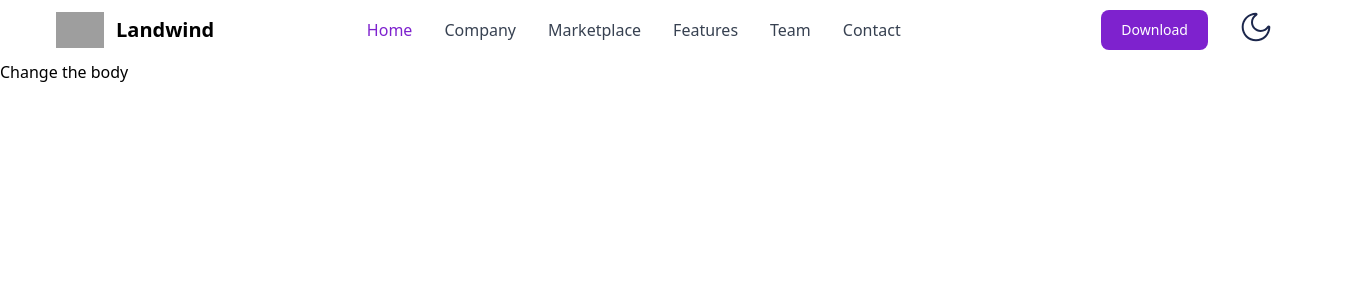
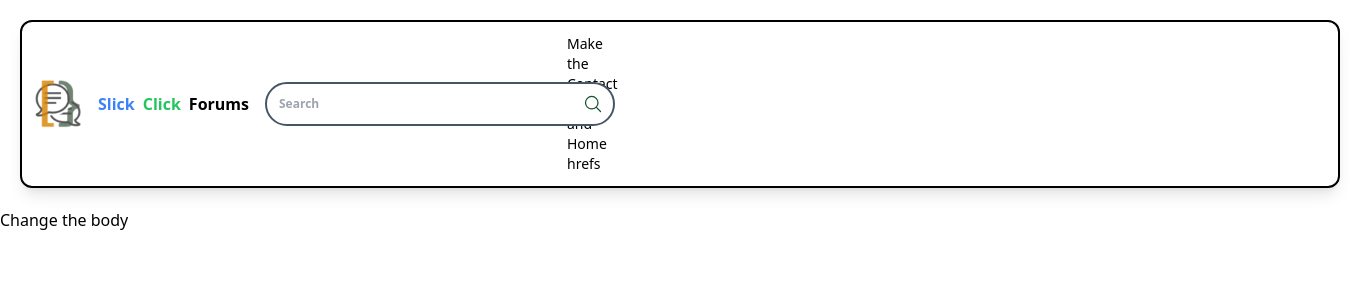
Before and after one commit to MrHarryW/Mr-Blog, a Django app: page / in a window 1360 px wide. Shown: the top 300 px of the page. Run offline with Django 5.2, Linux system fonts and the light colour scheme; some libraries are stand-ins or nearby versions; grey boxes are pictures that could not be loaded.

Commit message:
Made Search Bar

```diff
--- a/Slick_Blogger/static/spaghetti.js
+++ b/Slick_Blogger/static/spaghetti.js
@@ -25,4 +25,5 @@ function darkmode(){
     else{
         button.innerHTML = `<img class="w-8" src="static/dark.svg">`
     }
+    console.log(button.innerHTML)
 }
--- a/Slick_Blogger/templates/base.html
+++ b/Slick_Blogger/templates/base.html
@@ -22,71 +22,37 @@
 
 </head>
 <body class="bg-white dark:bg-slate-700 transition-colors">
-    <nav class="bg-white border-gray-200 py-2.5 dark:bg-gray-900">
-        <div class="flex flex-wrap items-center justify-between max-w-screen-xl px-4 mx-auto">
-            <a href="#" class="flex items-center">
-                <img src="https://www.svgrepo.com/show/499962/music.svg" class="h-6 mr-3 sm:h-9" alt="Landwind Logo">
-                <span class="self-center text-xl font-semibold whitespace-nowrap dark:text-white">Landwind</span>
-            </a>
-            <div class="flex items-center lg:order-2">
-                <div class="hidden mt-2 mr-4 sm:inline-block">
-                    <span></span>
+    <div class="grid xl:grid-cols-1 grid-cols-1">
+        <div class="p-5">
+          <div class="py-3 px-3 rounded-xl border-2 border-black dark:border-white w-full dark:bg-slate-600 shadow-lg">
+            <div class="flex justify-between items-center">
+              <div class="flex justify-items-center items-center gap-2">
+                <img class="w-12" src="static/favicon.ico" alt="">
+                <p class=" font-semibold text-white"><p class="text-blue-500 font-bold">Slick </p><p class="text-green-500 font-bold">Click </p><p class="text-black font-bold dark:text-white">Forums</p></p>
+                <div style="position: relative;">
+                  <input class="rounded-3xl py-3 px-3 outline-none text-xs w-[350px] pr-10 hidden lg:block md:block focus:border-2 border-2 border-slate-600 dark:border-slate-200 font-bold" placeholder="Search">
+                  <svg xmlns="http://www.w3.org/2000/svg" fill="none" viewBox="0 0 24 24" stroke-width="1.5"
+                    stroke="currentColor"
+                    class="w-5 h-5 text-green-900 absolute right-3 top-1/2 transform -translate-y-1/2 hidden lg:block md:block">
+                    <path stroke-linecap="round" stroke-linejoin="round"
+                      d="m21 21-5.197-5.197m0 0A7.5 7.5 0 1 0 5.196 5.196a7.5 7.5 0 0 0 10.607 10.607Z" />
+                  </svg>
                 </div>
 
-                <a href="https://themesberg.com/product/tailwind-css/landing-page"
-                    class="text-white bg-purple-700 hover:bg-purple-800 focus:ring-4 focus:ring-purple-300 font-medium rounded-lg text-sm px-4 lg:px-5 py-2 lg:py-2.5 sm:mr-2 lg:mr-0 dark:bg-purple-600 dark:hover:bg-purple-700 focus:outline-none dark:focus:ring-purple-800">Download</a>
-                    <a href="#"
-                    class="block py-2 pl-3 pr-4 mx-8 text-gray-700 border-b border-gray-100 hover:bg-gray-50 lg:hover:bg-transparent lg:border-0 lg:hover:text-purple-700 lg:p-0 dark:text-gray-400 lg:dark:hover:text-white dark:hover:bg-gray-700 dark:hover:text-white lg:dark:hover:bg-transparent dark:border-gray-700"><button onclick="darkmode()" id = "darkmode-btn" class="transform-gpu transition-transform hover:-translate-y-1"><img class = "w-8" src="static/dark.svg"></button></a>
-                    <button data-collapse-toggle="mobile-menu-2" type="button"
-                    class="inline-flex items-center p-2 ml-1 text-sm text-gray-500 rounded-lg lg:hidden hover:bg-gray-100 focus:outline-none focus:ring-2 focus:ring-gray-200 dark:text-gray-400 dark:hover:bg-gray-700 dark:focus:ring-gray-600"
-                    aria-controls="mobile-menu-2" aria-expanded="true">
-                    <span class="sr-only">Open main menu</span>
-                    <svg class="w-6 h-6" fill="currentColor" viewBox="0 0 20 20" xmlns="http://www.w3.org/2000/svg">
-                        <path fill-rule="evenodd"
-                            d="M3 5a1 1 0 011-1h12a1 1 0 110 2H4a1 1 0 01-1-1zM3 10a1 1 0 011-1h12a1 1 0 110 2H4a1 1 0 01-1-1zM3 15a1 1 0 011-1h12a1 1 0 110 2H4a1 1 0 01-1-1z"
-                            clip-rule="evenodd"></path>
-                    </svg>
-                    <svg class="hidden w-6 h-6" fill="currentColor" viewBox="0 0 20 20" xmlns="http://www.w3.org/2000/svg">
-                        <path fill-rule="evenodd"
-                            d="M4.293 4.293a1 1 0 011.414 0L10 8.586l4.293-4.293a1 1 0 111.414 1.414L11.414 10l4.293 4.293a1 1 0 01-1.414 1.414L10 11.414l-4.293 4.293a1 1 0 01-1.414-1.414L8.586 10 4.293 5.707a1 1 0 010-1.414z"
-                            clip-rule="evenodd"></path>
-                    </svg>
-                </button>
+
+              </div>
+              <div class="flex justify-items-center items-center gap-2 ">
+
+                <p class="text-sm text-black dark:text-white hidden lg:block md:block mr-[700px]">Make the Contact Team and Home hrefs</p>
+
+                <button onclick="darkmode()" id = "darkmode-btn" class="transform-gpu transition-transform hover:-translate-y-1"><img class = "w-8" src="static/dark.svg"></button>
+              </div>
             </div>
-            <div class="items-center justify-between w-full lg:flex lg:w-auto lg:order-1" id="mobile-menu-2">
-                <ul class="flex flex-col mt-4 font-medium lg:flex-row lg:space-x-8 lg:mt-0">
-                    <li>
-                        <a href="#"
-                            class="block py-2 pl-3 pr-4 text-white bg-purple-700 rounded lg:bg-transparent lg:text-purple-700 lg:p-0 dark:text-white"
-                            aria-current="page">Home</a>
-                    </li>
-                    <li>
-                        <a href="#"
-                            class="block py-2 pl-3 pr-4 text-gray-700 border-b border-gray-100 hover:bg-gray-50 lg:hover:bg-transparent lg:border-0 lg:hover:text-purple-700 lg:p-0 dark:text-gray-400 lg:dark:hover:text-white dark:hover:bg-gray-700 dark:hover:text-white lg:dark:hover:bg-transparent dark:border-gray-700">Company</a>
-                    </li>
-                    <li>
-                        <a href="#"
-                            class="block py-2 pl-3 pr-4 text-gray-700 border-b border-gray-100 hover:bg-gray-50 lg:hover:bg-transparent lg:border-0 lg:hover:text-purple-700 lg:p-0 dark:text-gray-400 lg:dark:hover:text-white dark:hover:bg-gray-700 dark:hover:text-white lg:dark:hover:bg-transparent dark:border-gray-700">Marketplace</a>
-                    </li>
-                    <li>
-                        <a href="#"
-                            class="block py-2 pl-3 pr-4 text-gray-700 border-b border-gray-100 hover:bg-gray-50 lg:hover:bg-transparent lg:border-0 lg:hover:text-purple-700 lg:p-0 dark:text-gray-400 lg:dark:hover:text-white dark:hover:bg-gray-700 dark:hover:text-white lg:dark:hover:bg-transparent dark:border-gray-700">Features</a>
-                    </li>
-                    <li>
-                        <a href="#"
-                            class="block py-2 pl-3 pr-4 text-gray-700 border-b border-gray-100 hover:bg-gray-50 lg:hover:bg-transparent lg:border-0 lg:hover:text-purple-700 lg:p-0 dark:text-gray-400 lg:dark:hover:text-white dark:hover:bg-gray-700 dark:hover:text-white lg:dark:hover:bg-transparent dark:border-gray-700">Team</a>
-                    </li>
-                    <li>
-                        <a href="#"
-                            class="block py-2 pl-3 pr-4 text-gray-700 border-b border-gray-100 hover:bg-gray-50 lg:hover:bg-transparent lg:border-0 lg:hover:text-purple-700 lg:p-0 dark:text-gray-400 lg:dark:hover:text-white dark:hover:bg-gray-700 dark:hover:text-white lg:dark:hover:bg-transparent dark:border-gray-700">Contact</a>
-                    </li>
-                    <li>
+            </svg>
+          </div>
+        </div>
 
-                    </li>
-                </ul>
-            </div>
-        </div>
-    </nav>
+      </div>
     {% block body %}
 
     {% endblock body %}
```
Also changed, not shown: Slick_Blogger/templates/tailwind.config.js (added).
